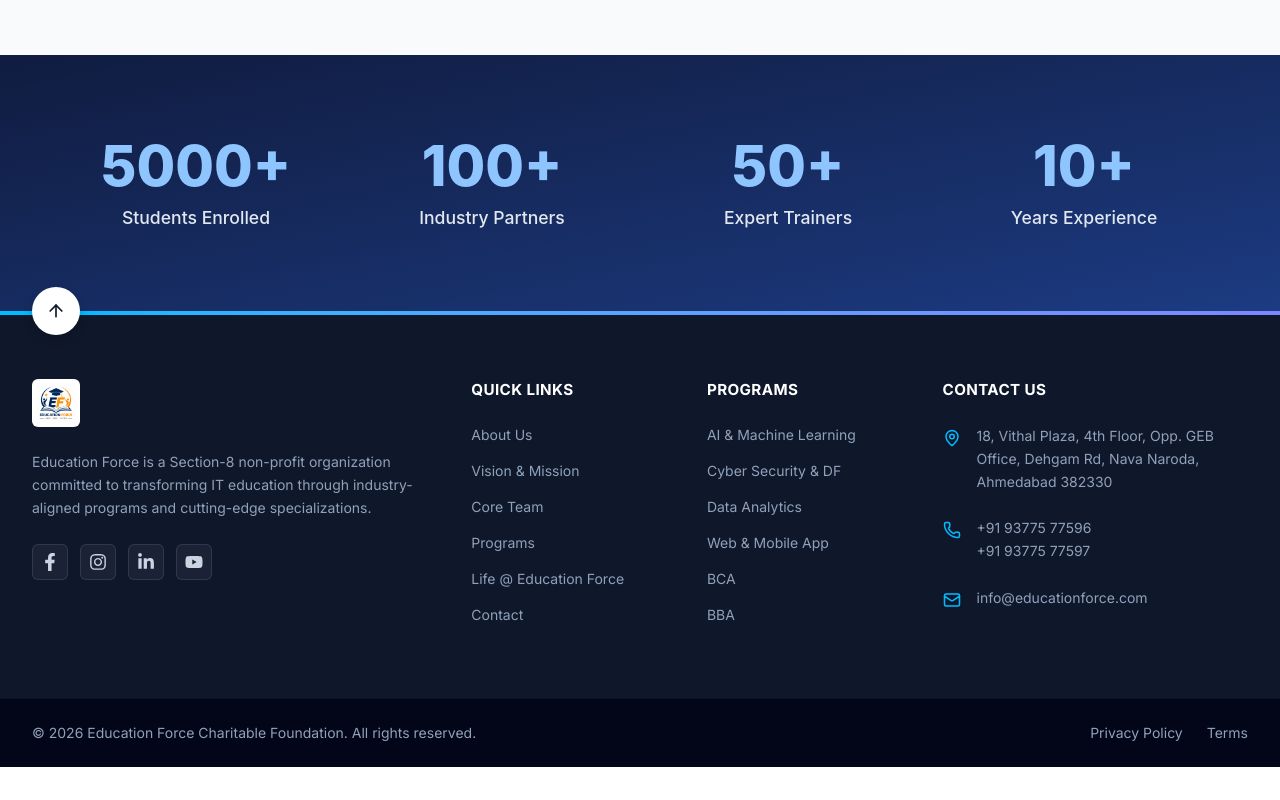
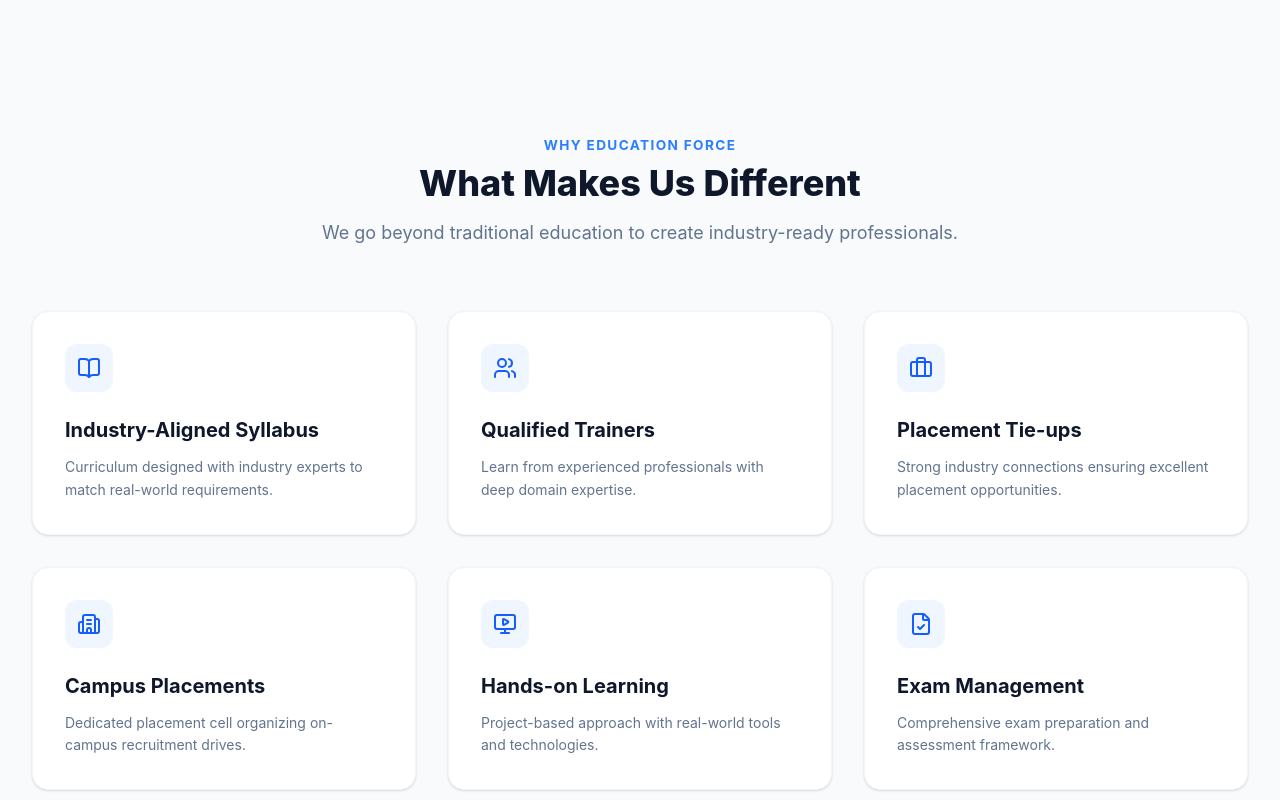
Before and after one commit to Memakiyasunil/Collage_demo, a React (Vite) app in the folder frontend/: page / in a window 1280 px wide. Shown: the part 4240-5040 px from the top of the page. Before the commit the page ends 5007 px from the top, so only its background shows below. Built offline with nearby package versions, Linux system fonts and the light colour scheme.

Commit message:
feat: implement frontend architecture with Home, Admin dashboard, and context providers

```diff
--- /dev/null
+++ b/frontend/src/components/Features.jsx
@@ -0,0 +1,80 @@
+import React from 'react';
+import { BookOpen, Users, Briefcase, Building2, MonitorPlay, FileCheck } from 'lucide-react';
+import { motion } from 'framer-motion';
+import { fadeInUp, staggerContainer } from '../utils/animations';
+
+const featuresData = [
+  {
+    title: 'Industry-Aligned Syllabus',
+    description: 'Curriculum designed with industry experts to match real-world requirements.',
+    icon: BookOpen
+  },
+  {
+    title: 'Qualified Trainers',
+    description: 'Learn from experienced professionals with deep domain expertise.',
+    icon: Users
+  },
+  {
+    title: 'Placement Tie-ups',
+    description: 'Strong industry connections ensuring excellent placement opportunities.',
+    icon: Briefcase
+  },
+  {
+    title: 'Campus Placements',
+    description: 'Dedicated placement cell organizing on-campus recruitment drives.',
+    icon: Building2
+  },
+  {
+    title: 'Hands-on Learning',
+    description: 'Project-based approach with real-world tools and technologies.',
+    icon: MonitorPlay
+  },
+  {
+    title: 'Exam Management',
+    description: 'Comprehensive exam preparation and assessment framework.',
+    icon: FileCheck
+  }
+];
+
+const Features = () => {
+  return (
+    <section className="py-20 px-8 bg-slate-50">
+      <div className="max-w-7xl mx-auto">
+        <div className="text-center mb-16">
+          <h4 className="text-blue-500 text-[0.85rem] font-bold tracking-widest uppercase mb-2">WHY EDUCATION FORCE</h4>
+          <h2 className="text-4xl font-extrabold text-slate-900 mb-4">What Makes Us Different</h2>
+          <p className="text-slate-500 max-w-2xl mx-auto text-lg">
+            We go beyond traditional education to create industry-ready professionals.
+          </p>
+        </div>
+
+        <motion.div
+          className="grid grid-cols-1 md:grid-cols-2 lg:grid-cols-3 gap-8"
+          initial="hidden"
+          whileInView="visible"
+          viewport={{ once: true, amount: 0.1 }}
+          variants={staggerContainer}
+        >
+          {featuresData.map((feature, idx) => {
+            const Icon = feature.icon;
+            return (
+              <motion.div
+                key={idx}
+                className="bg-white p-8 rounded-2xl shadow-sm border border-slate-100 hover:shadow-xl transition-shadow duration-300 flex flex-col"
+                variants={fadeInUp}
+              >
+                <div className="w-12 h-12 rounded-xl bg-blue-50 text-blue-600 flex items-center justify-center mb-6">
+                  <Icon size={24} />
+                </div>
+                <h3 className="text-xl font-bold text-slate-900 mb-3">{feature.title}</h3>
+                <p className="text-slate-500 leading-relaxed text-sm">{feature.description}</p>
+              </motion.div>
+            );
+          })}
+        </motion.div>
+      </div>
+    </section>
+  );
+};
+
+export default Features;
--- a/frontend/src/components/Footer.jsx
+++ b/frontend/src/components/Footer.jsx
@@ -1,10 +1,13 @@
-import React from 'react';
+import React, { useContext } from 'react';
 import { Link } from 'react-router-dom';
 import { MapPin, Phone, Mail, ArrowUp } from 'lucide-react';
 import { FaFacebookF, FaInstagram, FaLinkedinIn, FaYoutube } from 'react-icons/fa';
 import logo from '../assets/logo.jpg';
+import { SiteContext } from '../context/SiteContext';
 
 const Footer = () => {
+  const { footerData } = useContext(SiteContext);
+
   const scrollToTop = () => {
     window.scrollTo({ top: 0, behavior: 'smooth' });
   };
@@ -20,7 +23,7 @@
             <img src={logo} alt="Education Force Logo" className="h-12 w-auto object-contain bg-white rounded-md p-1" />
           </Link>
           <p className="leading-relaxed mb-6 max-w-sm">
-            Education Force is a Section-8 non-profit organization committed to transforming IT education through industry-aligned programs and cutting-edge specializations.
+            {footerData.description}
           </p>
           <div className="flex gap-3">
             <a href="#" className="w-9 h-9 bg-white/5 border border-white/10 rounded-md flex items-center justify-center text-slate-300 transition-all duration-200 hover:bg-sky-400 hover:text-white hover:border-sky-400"><FaFacebookF size={18} /></a>
@@ -61,15 +64,18 @@
           <h4 className="text-white text-[0.95rem] font-bold mb-6 tracking-wide">CONTACT US</h4>
           <div className="flex gap-4 mb-6 items-start">
             <MapPin className="text-sky-400 mt-1 shrink-0" size={18} />
-            <p className="leading-relaxed">18, Vithal Plaza, 4th Floor, Opp. GEB Office, Dehgam Rd, Nava Naroda, Ahmedabad 382330</p>
+            <p className="leading-relaxed">{footerData.address}</p>
           </div>
           <div className="flex gap-4 mb-6 items-start">
             <Phone className="text-sky-400 mt-1 shrink-0" size={18} />
-            <p className="leading-relaxed">+91 93775 77596<br/>+91 93775 77597</p>
+            <p className="leading-relaxed">
+              {footerData.phone1}
+              {footerData.phone2 && <><br/>{footerData.phone2}</>}
+            </p>
           </div>
           <div className="flex gap-4 mb-6 items-start">
             <Mail className="text-sky-400 mt-1 shrink-0" size={18} />
-            <p className="leading-relaxed">info@educationforce.com</p>
+            <p className="leading-relaxed">{footerData.email}</p>
           </div>
         </div>
       </div>
--- /dev/null
+++ b/frontend/src/context/SiteContext.jsx
@@ -0,0 +1,19 @@
+import React, { createContext, useState } from 'react';
+
+export const SiteContext = createContext();
+
+export const SiteProvider = ({ children }) => {
+  const [footerData, setFooterData] = useState({
+    description: 'Education Force is a Section-8 non-profit organization committed to transforming IT education through industry-aligned programs and cutting-edge specializations.',
+    address: '18, Vithal Plaza, 4th Floor, Opp. GEB Office, Dehgam Rd, Nava Naroda, Ahmedabad 382330',
+    phone1: '+91 93775 77596',
+    phone2: '+91 93775 77597',
+    email: 'info@educationforce.com'
+  });
+
+  return (
+    <SiteContext.Provider value={{ footerData, setFooterData }}>
+      {children}
+    </SiteContext.Provider>
+  );
+};
--- a/frontend/src/main.jsx
+++ b/frontend/src/main.jsx
@@ -5,15 +5,18 @@
 import App from './App.jsx';
 import ScrollToTop from './components/ScrollToTop.jsx';
 import { CourseProvider } from './context/CourseContext.jsx';
+import { SiteProvider } from './context/SiteContext.jsx';
 import './index.css';
 
 ReactDOM.createRoot(document.getElementById('root')).render(
   <React.StrictMode>
+    <SiteProvider>
       <CourseProvider>
         <BrowserRouter>
           <ScrollToTop />
           <App />
         </BrowserRouter>
       </CourseProvider>
+    </SiteProvider>
   </React.StrictMode>,
 )
--- a/frontend/src/pages/Home.jsx
+++ b/frontend/src/pages/Home.jsx
@@ -3,6 +3,7 @@
 import Hero from '../components/Hero';
 import PartnerLogos from '../components/PartnerLogos';
 import ProgramsSection from '../components/ProgramsSection';
+import Features from '../components/Features';
 import { Users } from 'lucide-react';
 import { fadeInUp, staggerContainer, slideInLeft, slideInRight } from '../utils/animations';
 
@@ -45,6 +46,7 @@
 
       <PartnerLogos />
       <ProgramsSection />
+      <Features />
 
       {/* Stats Counter */}
       <motion.section
--- a/frontend/src/pages/admin/AdminPages.jsx
+++ b/frontend/src/pages/admin/AdminPages.jsx
@@ -2,6 +2,7 @@
 import { NavLink } from 'react-router-dom';
 import { LayoutDashboard, BookOpen, Users, Mail, LogOut, Settings, Plus, Edit2, Trash2, X } from 'lucide-react';
 import { CourseContext } from '../../context/CourseContext';
+import { SiteContext } from '../../context/SiteContext';
 
 const AdminLayout = ({ children, onLogout }) => {
   return (
@@ -239,13 +240,7 @@
 };
 
 export const AdminFooter = ({ onLogout }) => {
-  const [footerData, setFooterData] = useState({
-    description: 'Education Force is a Section-8 non-profit organization committed to transforming IT education through industry-aligned programs and cutting-edge specializations.',
-    address: '18, Vithal Plaza, 4th Floor, Opp. GEB Office, Dehgam Rd, Nava Naroda, Ahmedabad 382330',
-    phone1: '+91 93775 77596',
-    phone2: '+91 93775 77597',
-    email: 'info@educationforce.com'
-  });
+  const { footerData, setFooterData } = useContext(SiteContext);
 
   const [isSaved, setIsSaved] = useState(false);
 
```
Lines whose indentation alone changed are shown as unchanged.
